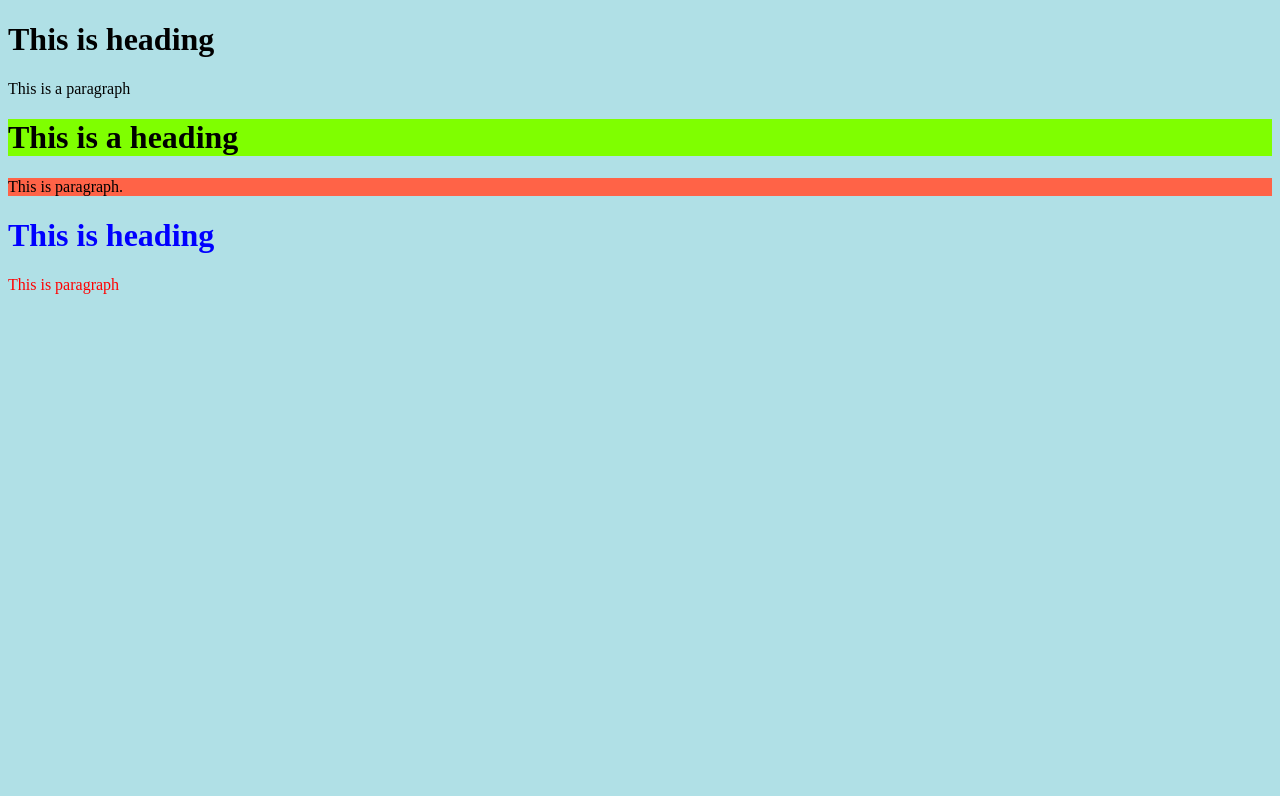
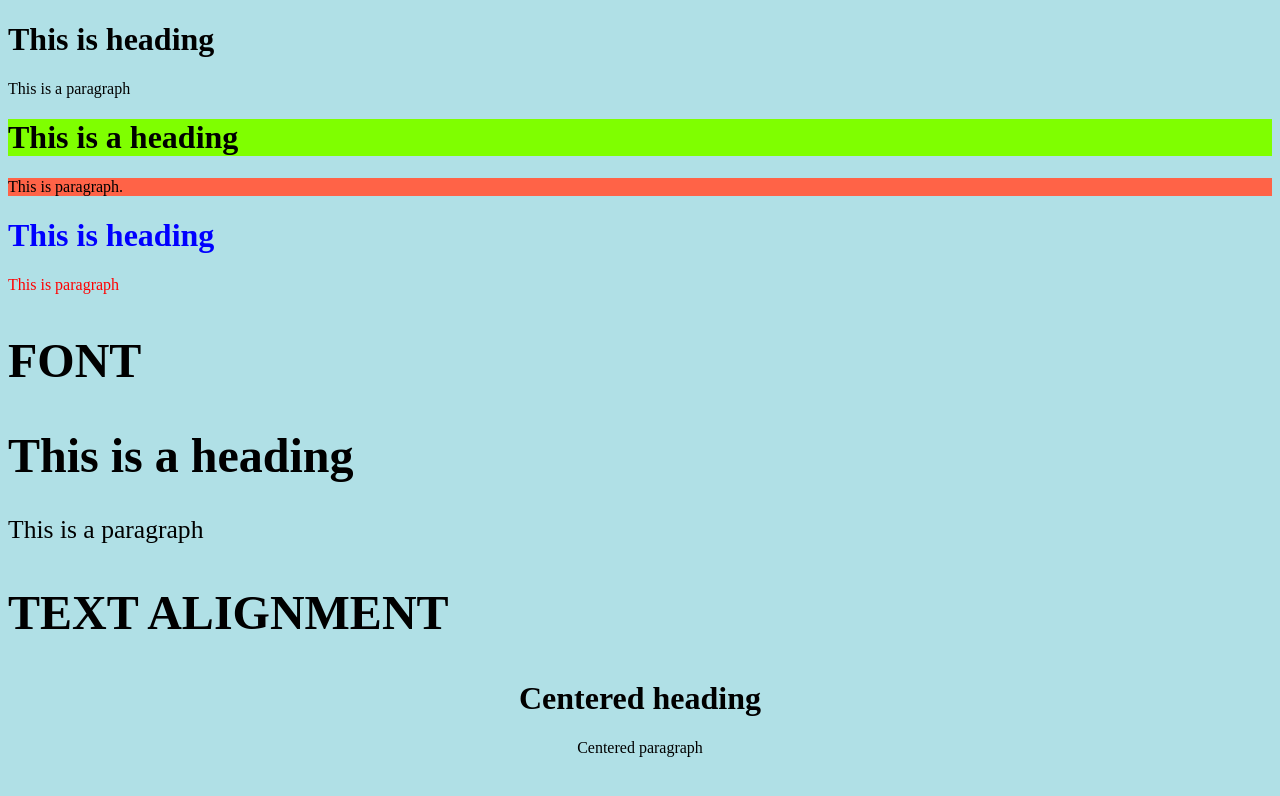
Before and after one commit to njkh2/njkh2, a plain HTML site: page html_github/htmlStyles.html in a window 1280 px wide. Drawn offline with Linux system fonts and the light colour scheme.

Commit message:
Add files via upload

```diff
--- a/html_github/htmlStyles.html
+++ b/html_github/htmlStyles.html
@@ -24,5 +24,23 @@ The HTML style attribute has the following syntax:-->
     <!--The CSS color property defines the text color for an HTML element -->
     <h1 style="color:blue;">This is heading</h1>
     <p style="color:red;" >This is paragraph</p>
+
+    <h2 style = "font-size:300%;">FONT</h2>
+    <h1 style = "font-size:300%;">This is a heading</h1>
+    <p style="font-size:160%;">This is a paragraph</p>
+
+    <h2 style="font-size:300%;">TEXT ALIGNMENT</h2>
+    <h1 style="text-align:center;">Centered heading</h1>
+    <p style="text-align:center;">Centered paragraph</p>
 </body>
 </html>
+
+
+<!--Chapter Summary
+Use the style attribute for styling HTML elements
+Use background-color for background color
+Use color for text colors
+Use font-family for text fonts
+Use font-size for text sizes
+Use text-align for text alignment
+-->
```
